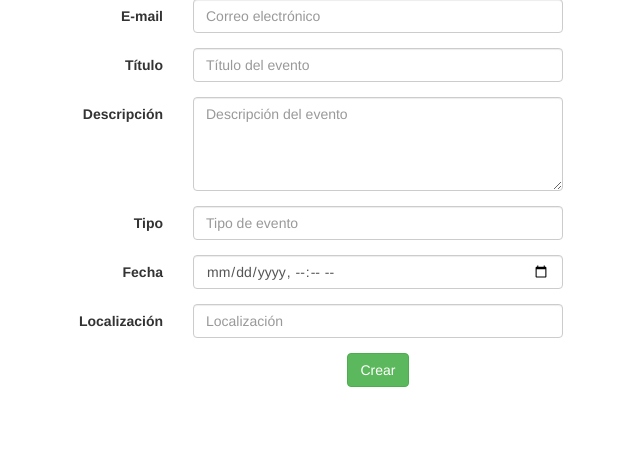
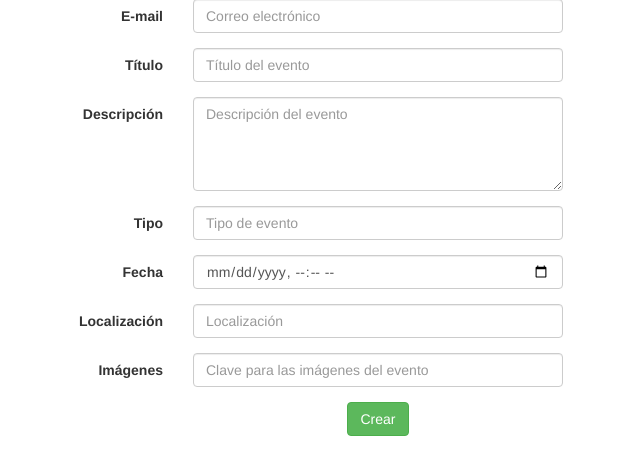
Before and after one commit to binkypv/CompNube, a Python web app: template src/templates/new.html in a window 1280 px wide. Shown: the part 184-659 px from the top of the page, without its empty margins (262-902 px from the left). Run offline with Jinja, Linux system fonts and the light colour scheme; the template is opened without the code that fills it, so the values that code supplies are empty; some libraries are stand-ins or nearby versions.

Commit message:
Campos del formulario obligatorios y tildes en API de Flickr arreglados

```diff
--- a/src/templates/new.html
+++ b/src/templates/new.html
@@ -16,42 +16,49 @@
         	<div class="form-group">
                 <label for="inputAuthor" class="col-sm-3 control-label">E-mail</label>
                 <div class="col-sm-6">
-                    <input type="email" class="form-control" name="inputAuthor" id="inputAuthor" placeholder="Correo electrónico">
+                    <input title="Campo obligatorio" type="email" class="form-control" name="inputAuthor" id="inputAuthor" placeholder="Correo electrónico" required/>
                 </div>
             </div>
 
             <div class="form-group">
                 <label for="inputTitle" class="col-sm-3 control-label">T&iacute;tulo</label>
                 <div class="col-sm-6">
-                    <input type="text" class="form-control" name="inputTitle" id="inputTitle" placeholder="T&iacute;tulo del evento">
+                    <input type="text" class="form-control" name="inputTitle" id="inputTitle" placeholder="T&iacute;tulo del evento" required/>
                 </div>
             </div>
 
             <div class="form-group">
                 <label for="inputDescription" class="col-sm-3 control-label">Descripci&oacute;n</label>
                 <div class="col-sm-6">
-                	<textarea type="text" class="form-control" name="inputDescription" id="inputDescription" placeholder="Descripci&oacute;n del evento" rows="4" cols="50"></textarea>
+                	<textarea type="text" class="form-control" name="inputDescription" id="inputDescription" placeholder="Descripci&oacute;n del evento" rows="4" cols="50" required/></textarea>
                 </div>
             </div>
 
             <div class="form-group">
                 <label for="inputType" class="col-sm-3 control-label">Tipo</label>
                 <div class="col-sm-6">
-                    <input type="text" class="form-control" name="inputType" id="inputType" placeholder="Tipo de evento">
+                    <input type="text" class="form-control" name="inputType" id="inputType" placeholder="Tipo de evento" required/>
                 </div>
             </div>
 
             <div class="form-group">
                 <label for="inputDate" class="col-sm-3 control-label">Fecha</label>
                 <div class="col-sm-6">
-                    <input type="datetime-local" class="form-control" name="inputDate" id="inputDate" placeholder="fecha" min="{{ actualDate }}">
+                    <input type="datetime-local" class="form-control" name="inputDate" id="inputDate" placeholder="fecha" min="{{ actualDate }}" required/>
                 </div>
             </div>
 
             <div class="form-group">
                 <label for="inputLocation" class="col-sm-3 control-label">Localización</label>
                 <div class="col-sm-6">
-                    <input type="text" class="form-control" name="inputLocation" id="inputLocation" placeholder="Localización">
+                    <input type="text" class="form-control" name="inputLocation" id="inputLocation" placeholder="Localización" required/>
+                </div>
+            </div>
+
+			<div class="form-group">
+                <label for="inputDescription" class="col-sm-3 control-label">Im&aacute;genes</label>
+                <div class="col-sm-6">
+                	<input type="text" class="form-control" name="inputImage" id="inputImage" placeholder="Clave para las im&aacute;genes del evento" rows="4" cols="50" required/></textarea>
                 </div>
             </div>
 
--- a/src/templates/view.html
+++ b/src/templates/view.html
@@ -66,6 +66,7 @@
 	<div class="col-md-2"></div>
 </div>
 <br>
+
 <h3> Galería de imágenes </h3>
 <div class="row">
 	<div id="imgs" style="width:100%">
```
Also changed, not shown: src/templates/edit.html (+13 -6 lines), src/views.py (+13 -11 lines).
